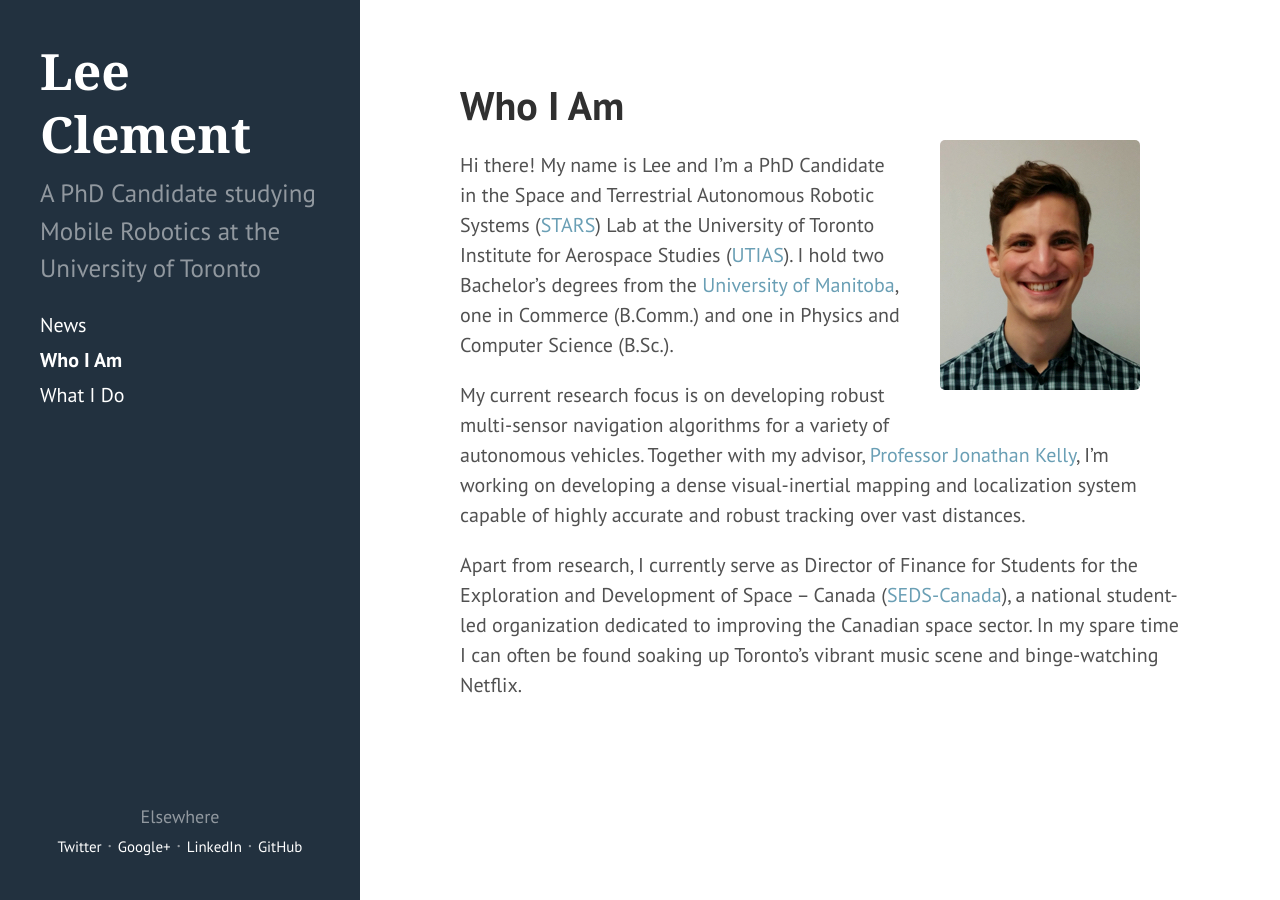
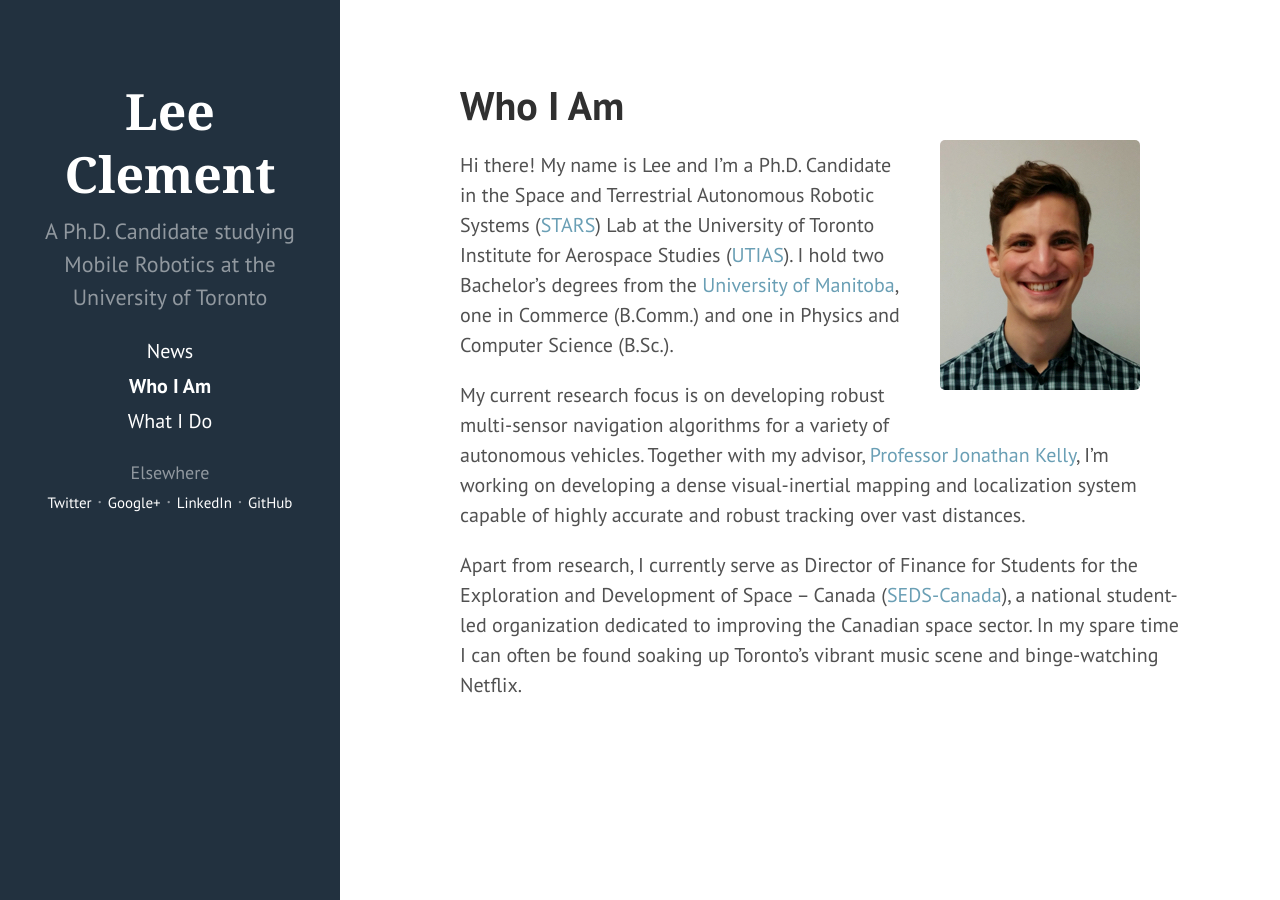
Before and after one commit to leeclemnet/leeclemnet.github.io, a Jekyll site: the page built from about.md, in a window 1280 px wide. Built offline with Jekyll 4.4.1, drawn with Linux system fonts in a browser that asks for light colours; Markdown is read by kramdown in place of the engine named in the settings.

Commit message:
A couple more style tweaks

```diff
--- a/_config.yml
+++ b/_config.yml
@@ -8,8 +8,8 @@ relative_permalinks: true
 
 # Setup
 title:            Lee Clement
-tagline:          'A PhD Candidate in Toronto'
-description:      'A PhD Candidate studying Mobile Robotics at the University of Toronto'
+tagline:          'A Ph.D. Candidate in Toronto'
+description:      'A Ph.D. Candidate studying Mobile Robotics at the University of Toronto'
 baseurl:          /
 
 author:
--- a/_includes/sidebar.html
+++ b/_includes/sidebar.html
@@ -4,7 +4,7 @@
       <h1>
         {{ site.title }}
       </h1>
-      <p class="lead">{{ site.description }}</p>
+      <p class="sidebar-lead">{{ site.description }}</p>
     </div>
 
     <nav class="sidebar-nav">
--- a/about.md
+++ b/about.md
@@ -5,7 +5,7 @@ title: Who I Am
 
 <img src="{{ site.url }}/assets/headshot.JPG" style="float: right; margin-right: 2rem; margin-left: 2rem; margin-bottom:2rem"/>
 
-Hi there! My name is Lee and I'm a PhD Candidate in the Space and Terrestrial Autonomous Robotic Systems (<a href="http://stars.utias.utoronto.ca/">STARS</a>) Lab at the University of Toronto Institute for Aerospace Studies (<a href="http://utias.utoronto.ca/">UTIAS</a>). I hold two Bachelor's degrees from the <a href="http://umanitoba.ca">University of Manitoba</a>, one in Commerce (B.Comm.) and one in Physics and Computer Science (B.Sc.).
+Hi there! My name is Lee and I'm a Ph.D. Candidate in the Space and Terrestrial Autonomous Robotic Systems (<a href="http://stars.utias.utoronto.ca/">STARS</a>) Lab at the University of Toronto Institute for Aerospace Studies (<a href="http://utias.utoronto.ca/">UTIAS</a>). I hold two Bachelor's degrees from the <a href="http://umanitoba.ca">University of Manitoba</a>, one in Commerce (B.Comm.) and one in Physics and Computer Science (B.Sc.).
 
 My current research focus is on developing robust multi-sensor navigation algorithms for a variety of autonomous vehicles. Together with my advisor, <a href="http://jonathankelly.info">Professor Jonathan Kelly</a>, I'm working on developing a dense visual-inertial mapping and localization system capable of highly accurate and robust tracking over vast distances.
 
--- a/public/css/hyde.css
+++ b/public/css/hyde.css
@@ -55,7 +55,7 @@ html {
 
 .sidebar {
   text-align: center;
-  padding: 2rem 1rem;
+  padding: 4rem 1rem;
   color: rgba(255,255,255,.5);
   background-color: #202020;
 }
@@ -65,16 +65,16 @@ html {
     top: 0;
     left: 0;
     bottom: 0;
-    width: 18rem;
-    text-align: left;
+    width: 17rem;
+    text-align: center;
   }
 
-  .sidebar-contact {
+  /*.sidebar-contact {
     position: absolute;
     right:  1rem;
     bottom: 2rem;
     left:   1rem;
-  }
+  }*/
 }
 
 /* Sidebar links */
@@ -88,6 +88,12 @@ html {
   margin-top: 0;
   font-family: "Georgia", serif;
   font-size: 2.5rem;
+}
+
+/* Sidebar lead */
+.sidebar-lead {
+  font-size: 1.1rem;
+  font-weight: 300;
 }
 
 /* Sidebar nav */
```
Also changed, not shown: _posts/2014-11-01-first.md (+1 -1 lines).
